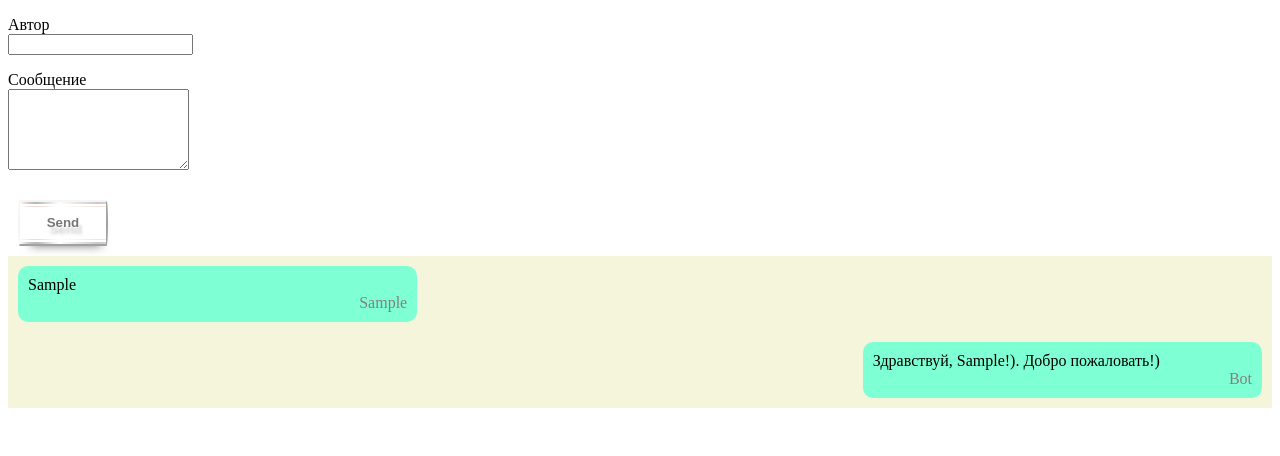
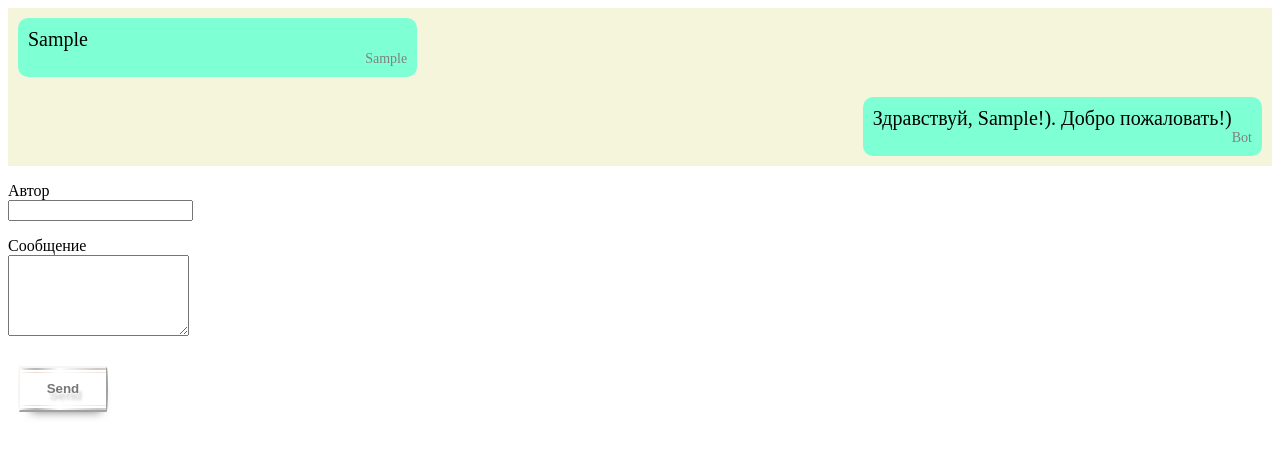
Before and after one commit to SergeyShashin/react151223, a React app: page / in a window 1280 px wide. Both pictures are taken after typing "Sample", "Sample" into the empty fields and a click on the button "Send". Shown: the top 456 px of the page. Built offline with nearby package versions, Linux system fonts and the light colour scheme.

Commit message:
React 151223 lesson3 added handlenter.

```diff
--- a/src/components/Message/Message.scss
+++ b/src/components/Message/Message.scss
@@ -4,6 +4,7 @@
   border-radius: 10px;
   padding: 10px;
   margin: 10px;
+  font-size: 20px;
   display: flex;
   flex-direction: column;
 
@@ -18,7 +19,7 @@
   .sender {
     color: gray;
     align-self: end;
-    font-size: 1em;
+    font-size: 14px;
   }
 
 }
--- a/src/components/MessageForm/MessageForm.jsx
+++ b/src/components/MessageForm/MessageForm.jsx
@@ -37,6 +37,12 @@ export class MessageForm extends Component {
     }
   }
 
+  handleEnter = (event) => {
+    if (event.ctrlKey && event.keyCode === 13) {
+      this.handleSend();
+    }
+  }
+
 
   render() {
     let { author, text } = this.state;
@@ -49,7 +55,7 @@ export class MessageForm extends Component {
         </p>
         <p>
           <label>Сообщение</label><br />
-          <textarea id="text" name="text" cols="20" rows="5" value={text} onChange={this.handleInputChange} ></textarea>
+          <textarea id="text" name="text" cols="20" rows="5" value={text} onChange={this.handleInputChange} onKeyDown={this.handleEnter} ></textarea>
         </p>
         <button onClick={this.handleSend}>Send</button>
       </div>
--- a/src/components/Messenger/Messenger.jsx
+++ b/src/components/Messenger/Messenger.jsx
@@ -54,8 +54,8 @@ export class Messenger extends Component {
 
     return (
       <div>
+        <MessageList messages={messages} />
         <MessageForm sendMessage={this.handleMessageSend} />
-        <MessageList messages={messages} />
       </div>
     );
 
```
